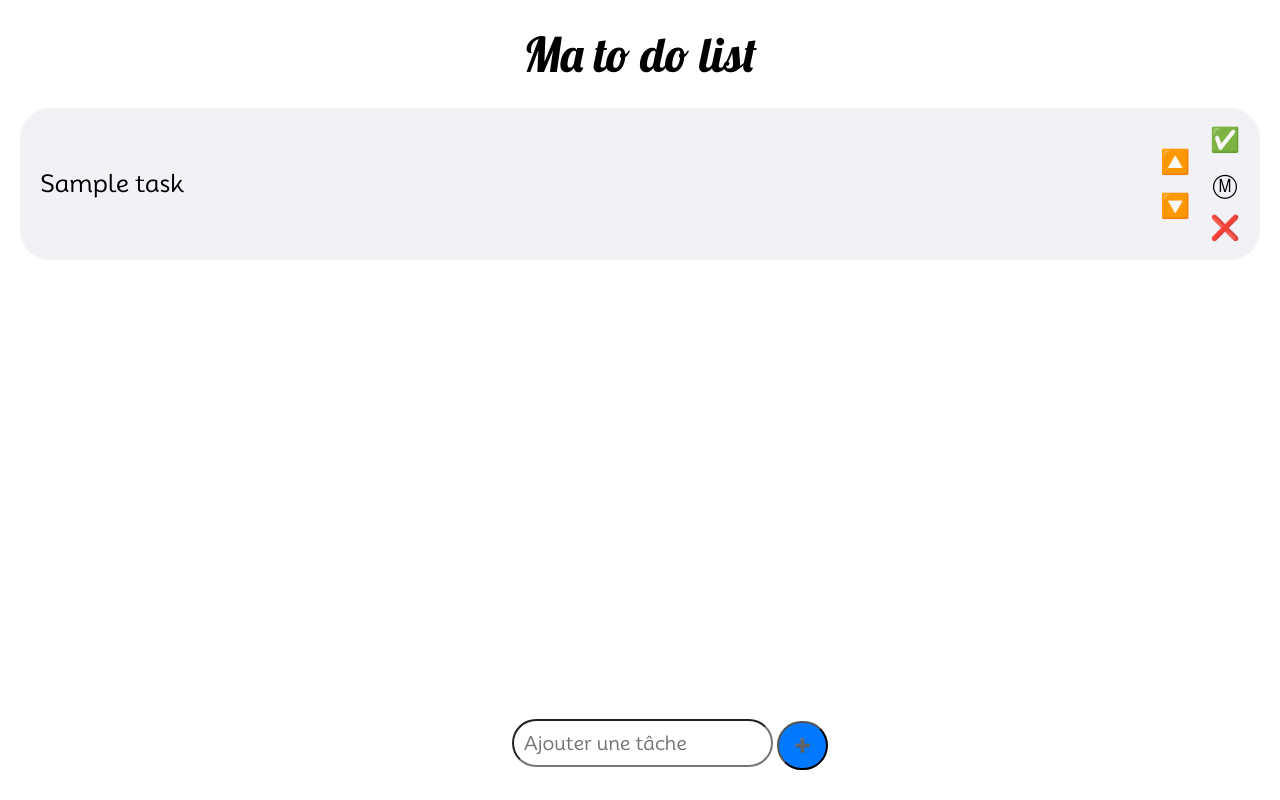
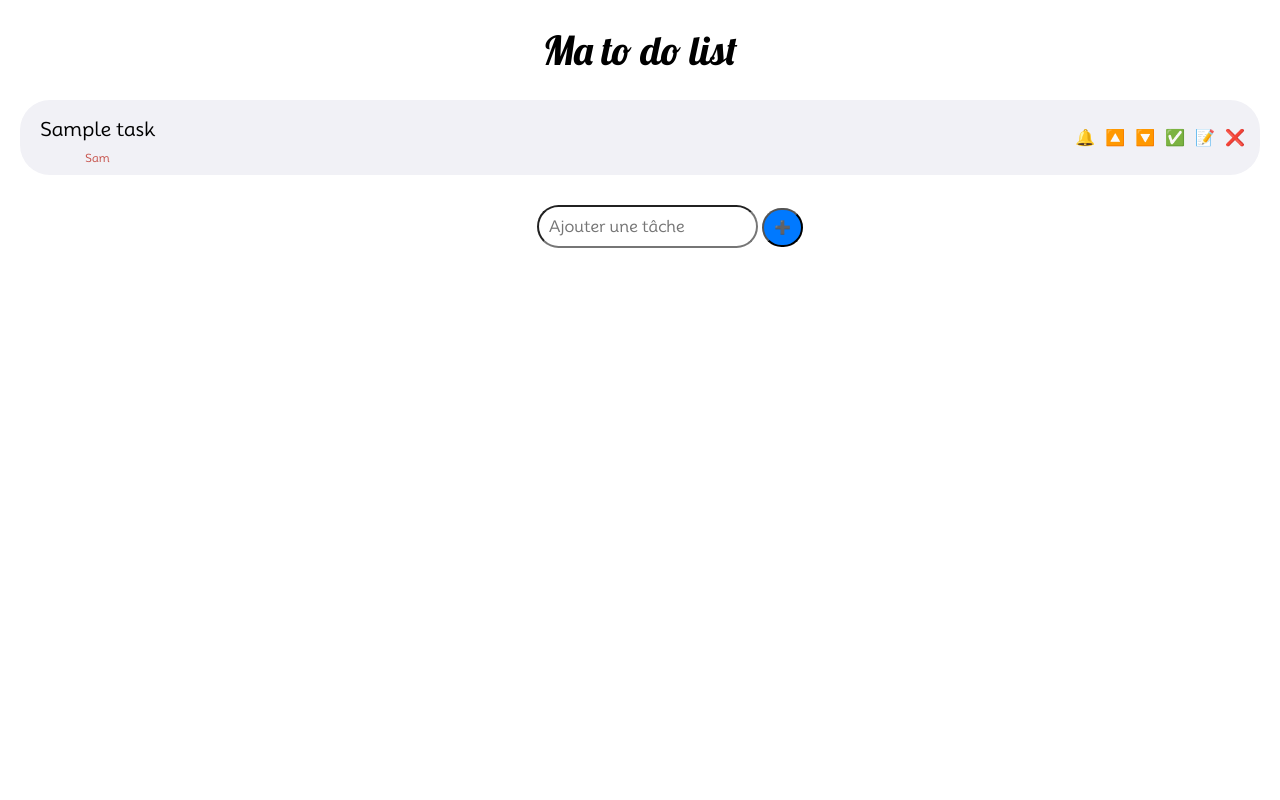
Before and after one commit to Arkayve/todolist, a PHP site: page /index.php?id=1&action=alarm in a window 1280 px wide. Run offline with PHP 8.4, Linux system fonts and the light colour scheme; tables that the repository leaves empty or names only in its code hold one stand-in row (values such as "Sample post").

Commit message:
possibility to set an alarm, and display it if exists; user story 7 done

```diff
--- a/assets/css/style.css
+++ b/assets/css/style.css
@@ -8,6 +8,7 @@
     --light-grey: #f1f1f6;
     --medium-grey: #e6e6eb;
     --blue: #0079ff;
+    --light-red: #c65049;
 
 }
 
@@ -33,12 +34,12 @@
 
 h1 {
     font-family: var(--primary-font);
-    font-size: 3rem;
+    font-size: 2.5rem;
     margin: 30px;
 }
 
 h2 {
-    font-size: 1.5rem;
+    font-size: 1.2rem;
     margin: 10px;
 }
 
@@ -60,30 +61,16 @@
     align-items: center;
 }
 
-.utils-global {
-    display: flex;
-    align-items: center;
-}
-
-.task-move,
 .task-utils {
     display: flex;
-    flex-direction: column;
-    align-items: center;
 }
 
 .task-utils li {
-    font-size: 1.5rem;
-    padding: 10px;
-}
-
-.task-move a {
-    font-size: 1.5rem;
-    padding: 10px;
+    padding: 5px;
 }
 
 .task-add {
-    position: fixed;
+    position: sticky;
     bottom: 0;
     margin: 30px;
     width: 100%;
@@ -93,16 +80,22 @@
     margin: auto;
 }
 
+.date,
 .task-name {
     font-family: var(--secondary-font);
-    font-size: 1.2rem;
+    font-size: 1rem;
     padding: 10px;
     border-radius: 30px;
 }
 
+.alarm {
+    font-size: 0.7rem;
+    color: var(--light-red);
+}
+
 .task-valid {
     background-color: var(--blue);
-    padding: 15px;
+    padding: 10px;
     border-radius: 40px;
 }
 
--- a/index.php
+++ b/index.php
@@ -62,21 +62,36 @@
                             </form>
                     </div>
                         <?php
-                    } else {
+                            }
+                            else if (isset($_GET['action']) && $_GET['action'] === 'alarm' && isset($_GET['id']) && $task['id_task'] === $_GET['id']) {
+                                $thisDate = new DateTime();
+                                $thisDate->setTimezone(new DateTimeZone('Europe/Paris'));
+                                $formattedDate = $thisDate->format("Y-m-d H:i");
+                        ?>
+                            <form action="action.php" method="POST">
+                                <input class="date" type="datetime-local" name="alarm" value="<?= $formattedDate ?>" min="<?= $formattedDate ?>" max="">
+                                <input type="hidden" name="token" value="<?= $_SESSION['token'] ?>">
+                                <input type="hidden" name="id" value="<?= $task['id_task'] ?>">
+                                <input class="task-valid" class="bg-blue" type="submit" value="&#x2795">
+                            </form>
+                    </div>
+                        <?php
+                            }
+                            else {
                         ?>
                             <li id=<?= $task['id_task'] ?> class="task">
+                                <div>
                                     <h2><?= $task['name'] ?></h2>
-                        <div class="utils-global">
-                            <div class="task-move">
-                                <a href="action.php?id=<?= $task['id_task'] ?>&move=up">&#x1F53C</a>
-                                <a href="action.php?id=<?= $task['id_task'] ?>&move=down">&#x1F53D</a>
+                                    <time class="alarm" datetime="<?= $task['alarm'] ?>"><?= substr($task['alarm'], 0, -3) ?></time>
                                 </div>
                                 <ul class="task-utils">
-                                <li class="done"><a href="action.php?id=<?= $task['id_task'] ?>&action=done">&#x2705</a></li>
-                                <li class="modify"><a href="?id=<?= $task['id_task'] ?>&action=mod">&#x24C2</a></li>
-                                <li class="delete"><a href="action.php?id=<?= $task['id_task'] ?>&action=del">&#x274C</a></li>
+                                    <li><a href="?id=<?= $task['id_task'] ?>&action=alarm">&#x1F514</a></li>
+                                    <li><a href="action.php?id=<?= $task['id_task'] ?>&action=up">&#x1F53C</a></li>
+                                    <li><a href="action.php?id=<?= $task['id_task'] ?>&action=down">&#x1F53D</a></li>
+                                    <li><a href="action.php?id=<?= $task['id_task'] ?>&action=done">&#x2705</a></li>
+                                    <li><a href="?id=<?= $task['id_task'] ?>&action=mod">&#x1F4DD</a></li>
+                                    <li><a href="action.php?id=<?= $task['id_task'] ?>&action=del">&#x274C</a></li>
                                 </ul>
-                        </div>
                             </li>
                     </div>
                 <?php
```
Also changed, not shown: action.php (+12 -2 lines). Lines whose indentation alone changed are shown as unchanged.
